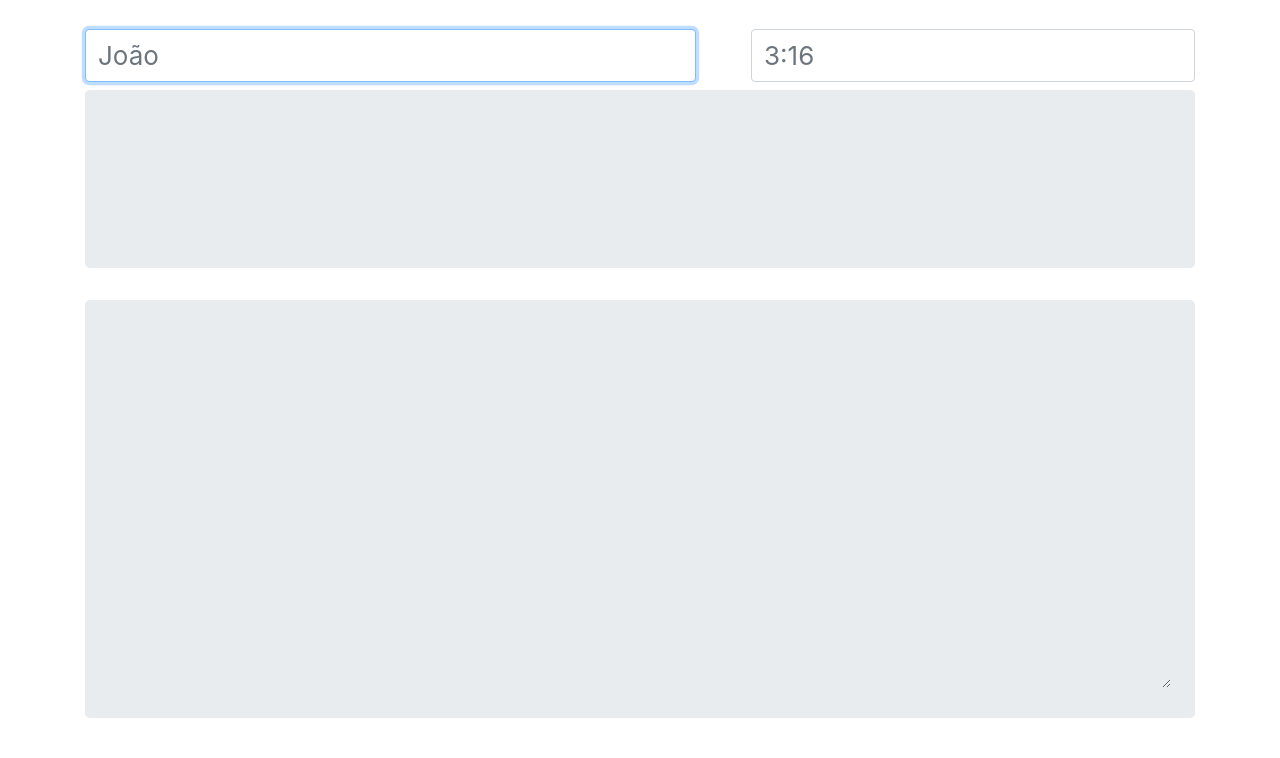
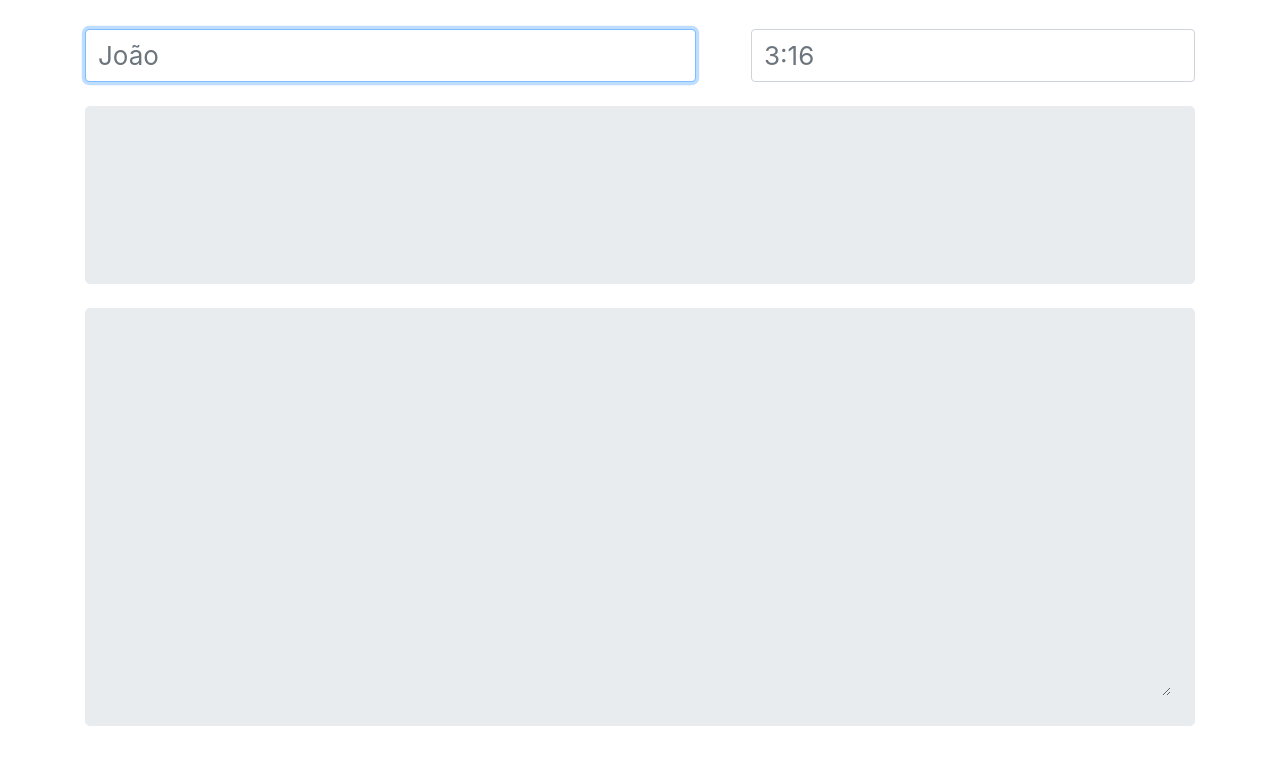
Before and after one commit to rodrigopalheiro/sm-verses-builder, a website: page src/public/index.html in a window 1280 px wide. Shown: the part 57-815 px from the top of the page. Drawn offline with nearby package versions, Linux system fonts and the light colour scheme.

Commit message:
Margin top

```diff
--- a/src/public/index.html
+++ b/src/public/index.html
@@ -27,7 +27,7 @@
                     placeholder="3:16">
                 </form>
 
-                <div class="jumbotron mt-2">
+                <div class="jumbotron my-4">
                     <input type="text" id="processed"
                         style="width: 100%;background: none; border: none; outline: none;text-align: center;font-size:32px;"
                         data-toggle="tooltip" data-placement="top" title="Copiado!">
```
